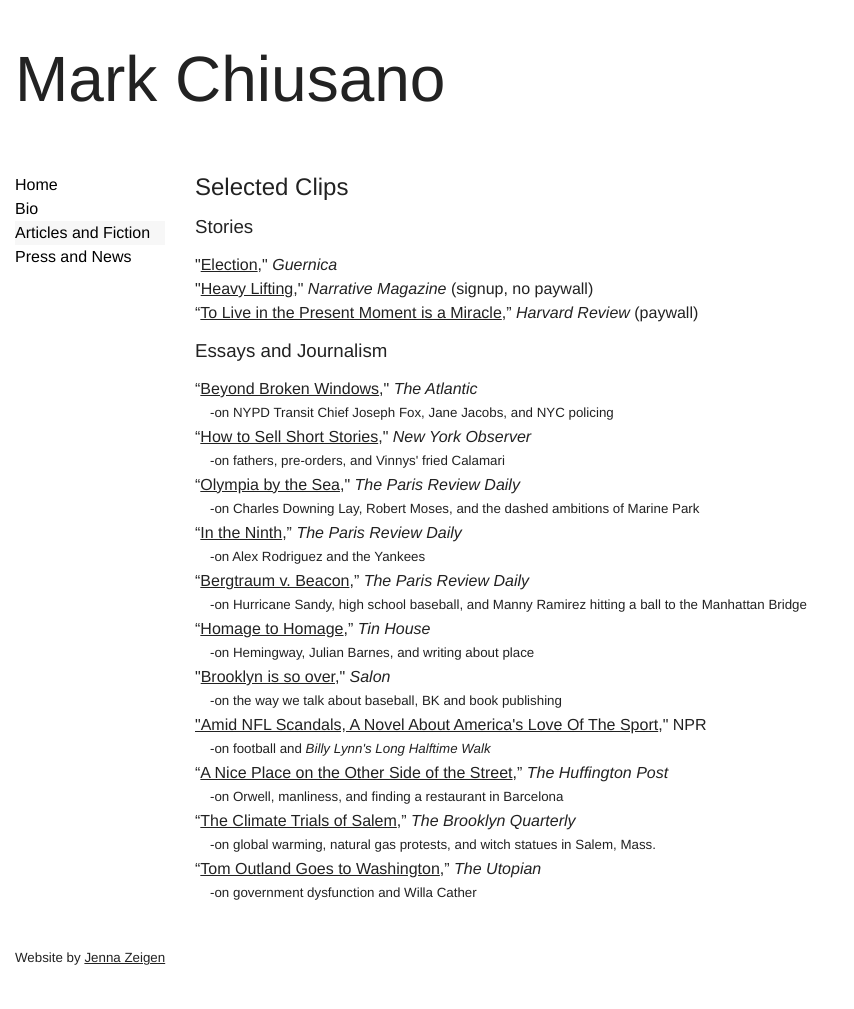
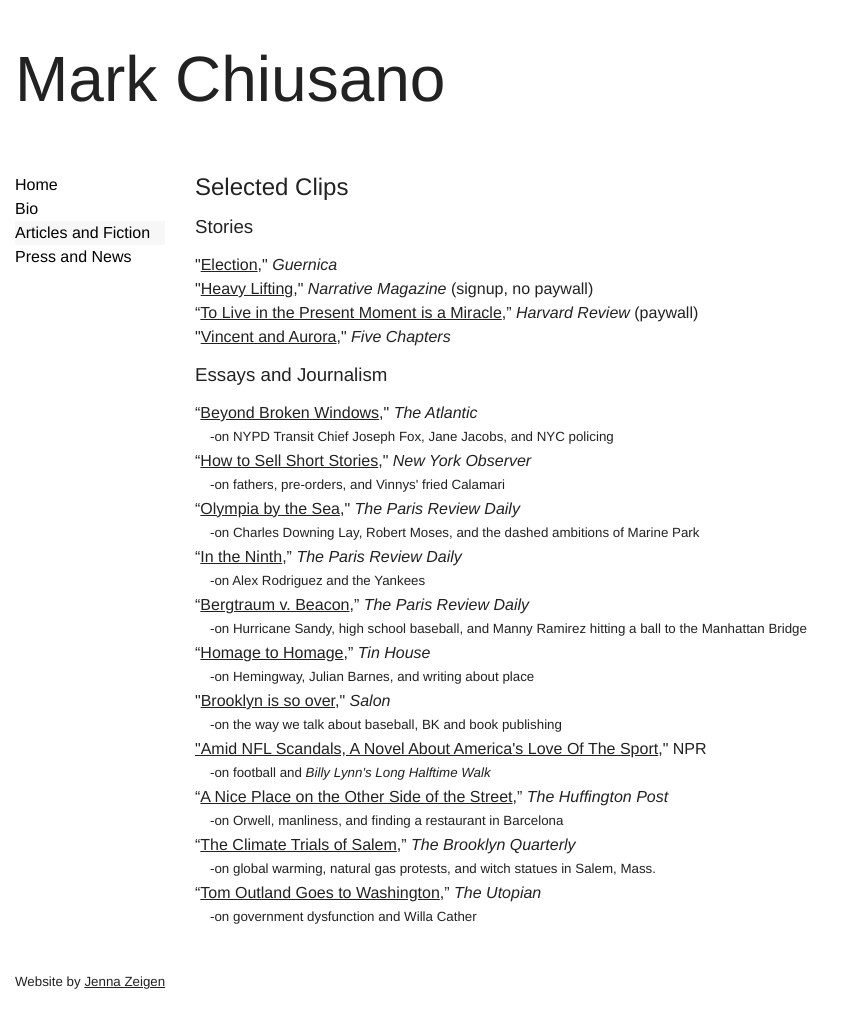
Before and after one commit to mjchiusano/mjchiusano.github.io, a Jekyll site: the page built from work.html, in a window 1280 px wide. Shown: the whole page, without its empty margins (0-854 px from the left). Built offline with Jekyll 4.4.1, drawn with Linux system fonts in a browser that asks for light colours; Markdown is read by kramdown in place of the engine named in the settings; before the commit the page ends 985 px from its top, so only the background shows below that.

Commit message:
five chapters

```diff
--- a/work.html
+++ b/work.html
@@ -11,6 +11,7 @@
   <li>"<a href="http://www.guernicamag.com/fiction/election/">Election</a>," <i>Guernica</i></li>
   <li>"<a href="http://www.narrativemagazine.com/issues/stories-week-2012%E2%80%932013/heavy-lifting">Heavy Lifting</a>," <i>Narrative Magazine</i> (signup, no paywall)</li>
   <li>“<a href="http://harvardreview.fas.harvard.edu/?q=print-issues/harvard-review-42">To Live in the Present Moment is a Miracle</a>,” <i>Harvard Review</i> (paywall)</li>
+   <li>"<a href="http://www.fivechapters.com/2014/vincent-and-aurora/">Vincent and Aurora</a>," <i>Five Chapters</i></li>
 </ul>
 </div>
 
```
